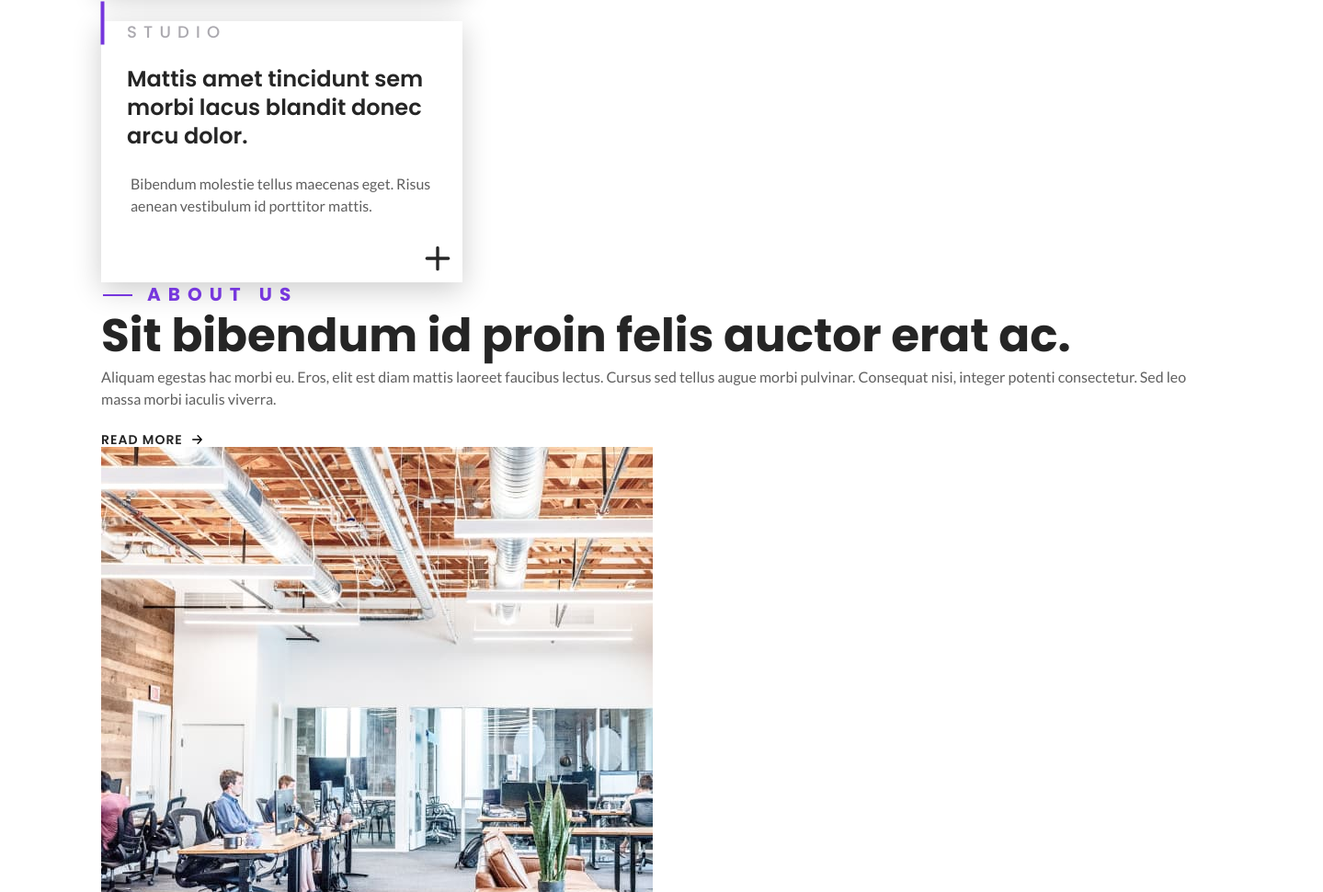
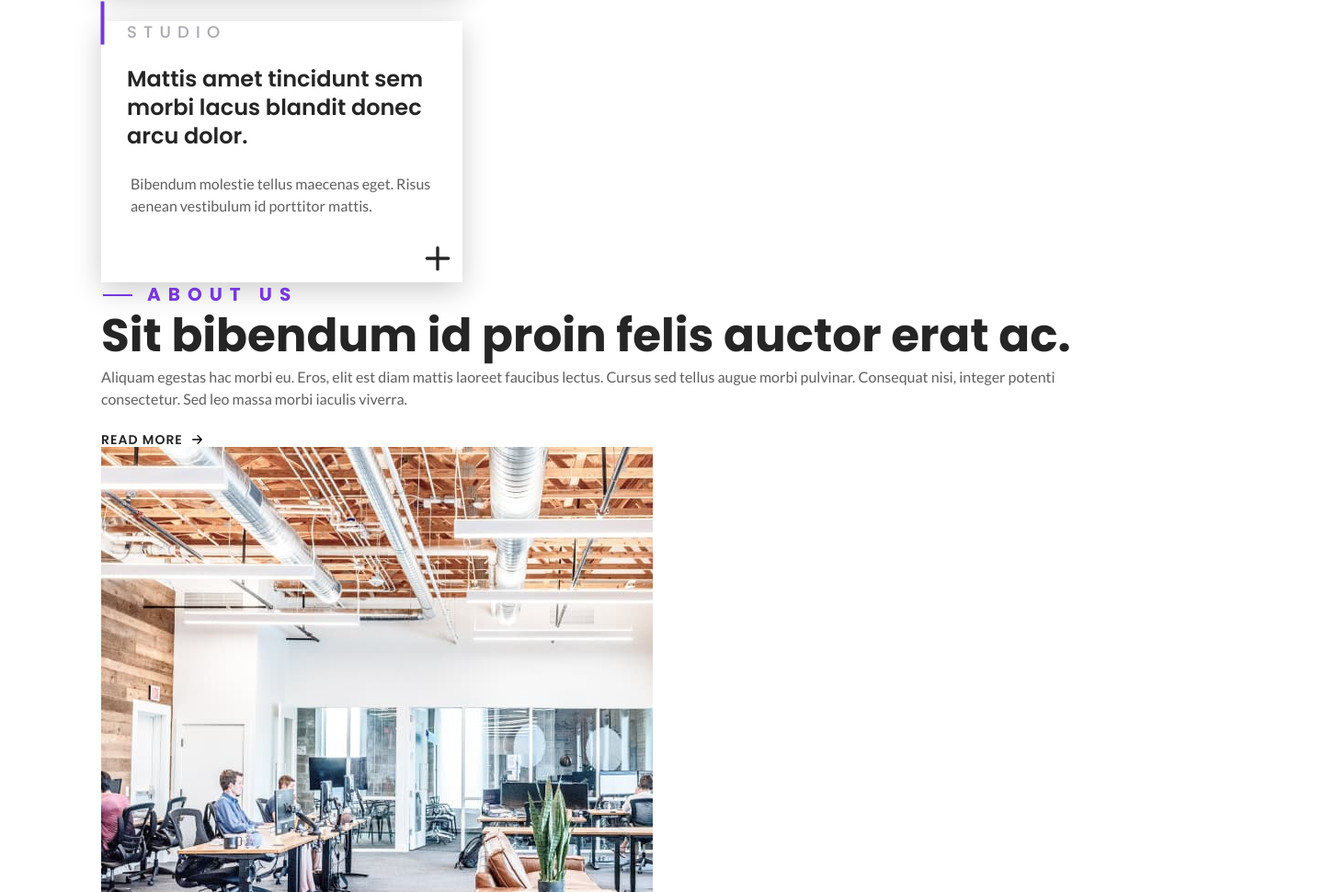
Before and after one commit to Zinaida-Razinkova-zz/Avaken, a website built with Parcel: page src/index.html in a window 1280 px wide. Shown: the part 1704-2674 px from the top of the page at 92% size, 1439 px wide, since content can reach past the window. Built offline with nearby package versions, Linux system fonts and the light colour scheme.

Commit message:
added styles

```diff
--- a/src/sass/_about.scss
+++ b/src/sass/_about.scss
@@ -1,6 +1,6 @@
 .about-section {
   @media screen and (max-width: $mobile) {
-    padding-top: 50px;
+    padding: 50px 0px 0px 0px;
   }
 }
 .about-section__title {
--- a/src/sass/_common.scss
+++ b/src/sass/_common.scss
@@ -16,18 +16,17 @@ body {
     padding-top: 60px;
   }
   .container {
-    margin: auto;
-    width: 1439px;
-    padding: 0px 110px 0px 110px;
+    margin: 0 auto;
+    width: 100%;
+    max-width: 1439px;
+    padding: 0px 110px;
     @media screen and (max-width: $mobile) {
-      margin: auto;
-      width: 420px;
+      max-width: 420px;
       padding: 0px 15px 0px 15px;
     }
   }
 }
-ul,
-ol,
+
 li {
   list-style: none;
 }
--- a/src/sass/_contacts.scss
+++ b/src/sass/_contacts.scss
@@ -28,7 +28,7 @@
 .contacts-block {
   background-color: $color_dark;
   @media screen and (max-width: $mobile) {
-    width: 390px;
+    max-width: 390px;
     height: 603px;
     margin-bottom: 24px;
   }
--- a/src/sass/_header.scss
+++ b/src/sass/_header.scss
@@ -92,7 +92,6 @@
 
 //Mobile menu
 .header-menu__button {
-  // display: inline-flex;
   padding: 0px;
   border: none;
   background-color: transparent;
```
